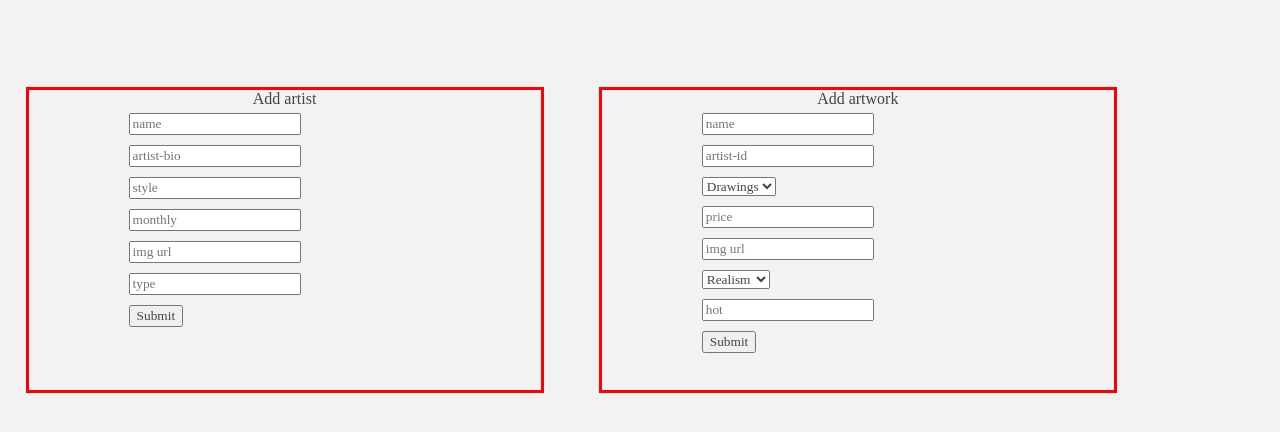
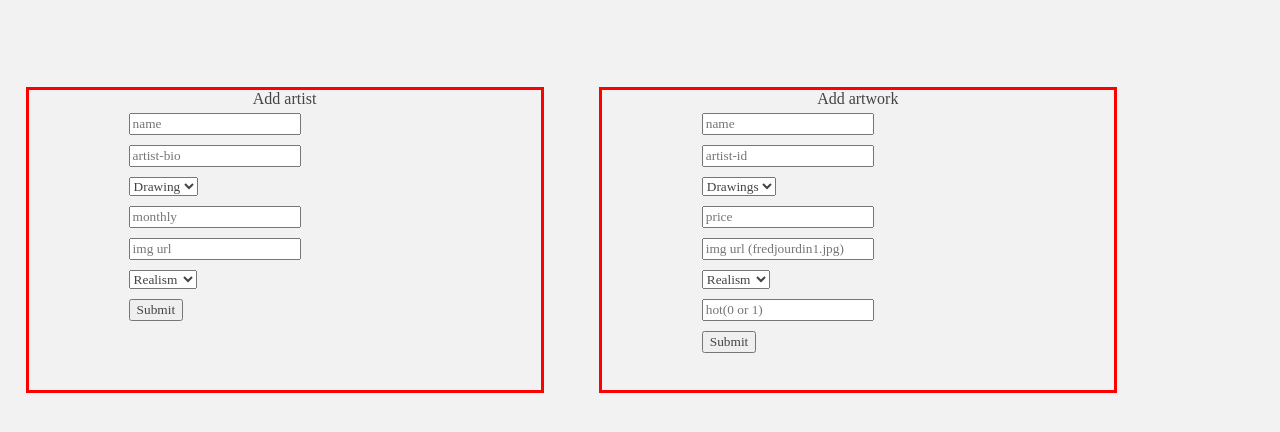
Before and after one commit to BobSmekens/Boblustrations, a PHP site: page /php/adminPAge.php in a window 1280 px wide. Shown: the part 63-495 px from the top of the page. Run offline with PHP 8.4, Linux system fonts and the light colour scheme; some web fonts are replaced.

Commit message:
artwrok fixed

```diff
--- a/cart.php
+++ b/cart.php
@@ -67,12 +67,12 @@ $conn = null;
 if(isset($_SESSION['user_id'])){
 $client_id = $_SESSION['user_id'];
 $query =
-"SELECT artwork1.artwork_name, artwork1.artwork_price, artists.artist_name, artwork1.artwork_url
+"SELECT artwork1.artwork_name, artwork1.artwork_price, artists1.artist_name, artwork1.artwork_url
 FROM cart
 INNER JOIN artwork1
 ON artwork1.artwork_id = cart.artwork_id
-INNER JOIN artists
-ON artwork1.artwork_artist = artists.artist_id
+INNER JOIN artists1
+ON artwork1.artwork_artist = artists1.artist_id
 INNER JOIN clients
 ON cart.client_id = clients.client_id
 WHERE clients.client_id = '$client_id'";
--- a/js/filter.js
+++ b/js/filter.js
@@ -15,6 +15,7 @@ function GetInfoFromDatabase(url, outputData) {
 function showData(data) {
     var div = document.getElementById("cardWrapper");
     div.innerHTML = data.responseText;
+    console.log(data.responseText);
 }
 
 GetInfoFromDatabase("php/artistcard.php", showData);
--- a/php/adminPage.php
+++ b/php/adminPage.php
@@ -24,10 +24,16 @@
     <form action="addArtistHandler.php" method="GET">
         <input type="text" placeholder="name" name="name"><br>
         <input type="text" placeholder="artist-bio" name="artist_bio"><br>
-        <input type="text" placeholder="style" name="style"><br>
+        <select type="text" placeholder="style" name="style">
+            <option value="Drawings">Drawing</option>
+            <option value="Paintings">Painting</option>
+        </select>   <br>
         <input type="text" placeholder="monthly" name="monthly"><br>
         <input type="text" placeholder="img url" name="url"><br>
-        <input type="text" placeholder="type" name="type"><br>
+        <select type="text" placeholder="type" name="type"><br>
+            <option value="Realism">Realism</option>
+            <option value="Abstract">Abstract</option>
+        </select><br>
         <button type="submit">Submit</button>
     </form>
 </div>
@@ -42,13 +48,13 @@
             <option value="Painting">Painting</option>
         </select><br>
         <input type="text" placeholder="price" name="price"><br>
-        <input type="text" placeholder="img url" name="url">
+        <input type="text" placeholder="img url (fredjourdin1.jpg)" name="url">
         <br>
         <select type="select" placeholder="type" name="type">
             <option value="Realism">Realism</option>
             <option value="Abstract">Abstract</option>
         </select><br>
-        <input type="text" placeholder="hot" name="hot"><br>
+        <input type="text" placeholder="hot(0 or 1)" name="hot"><br>
         <button type="submit">Submit</button>
     </form>
 </div>
--- a/php/artworkcard.php
+++ b/php/artworkcard.php
@@ -49,7 +49,7 @@ if(isset($_GET['artwork_price']) && $price == '61' ){
     $query =
     "SELECT artwork1.artwork_artist, artwork_url, artists1.artist_id, artists1.artist_name, artwork_name, artwork_price, artwork_type, artwork_id, artwork_style
     FROM artwork1
-    INNER JOIN artist1s ON artists1.artist_id = artwork1.artwork_artist";
+    INNER JOIN artists1 ON artists1.artist_id = artwork1.artwork_artist";
 }
 
 include "db_connection.php";
```
